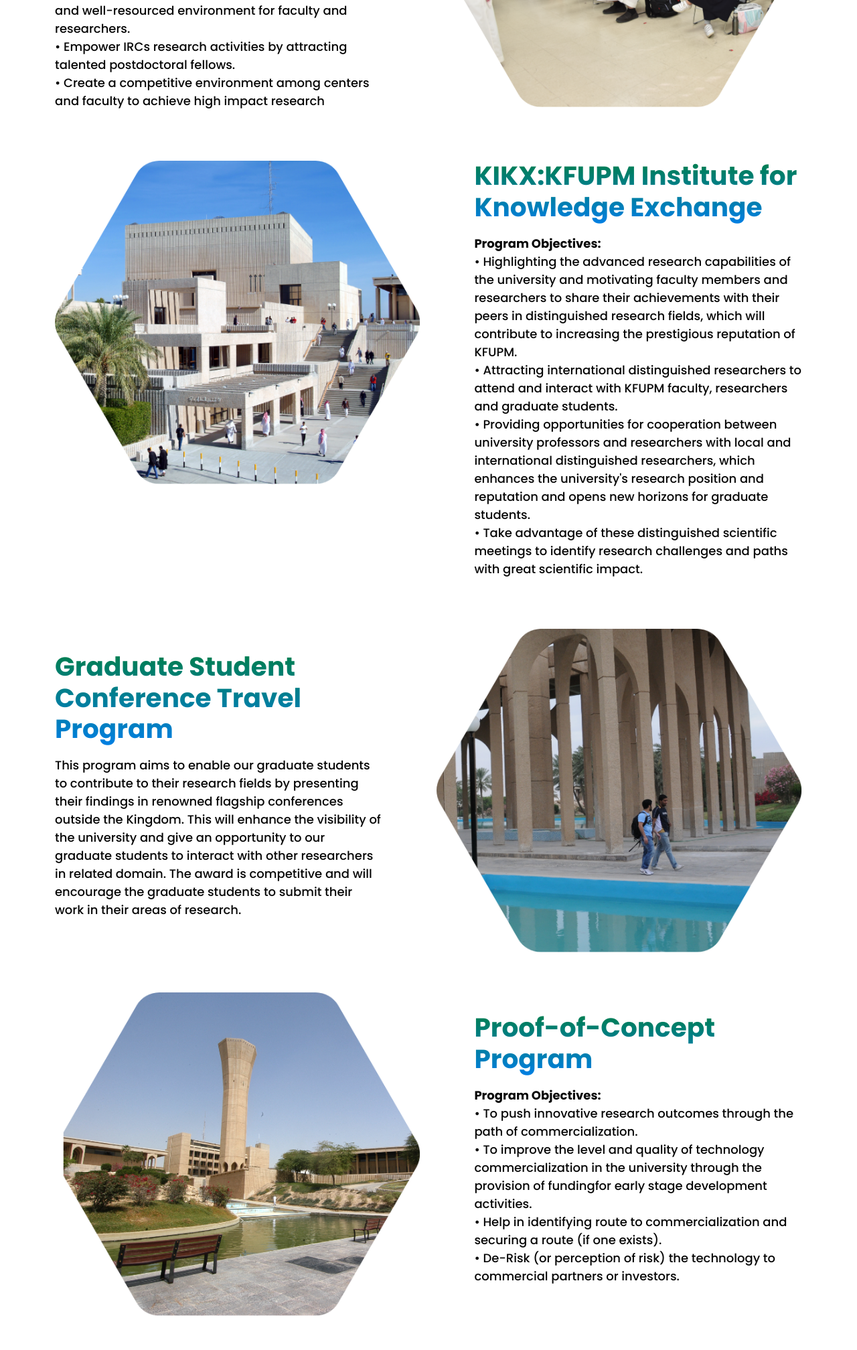
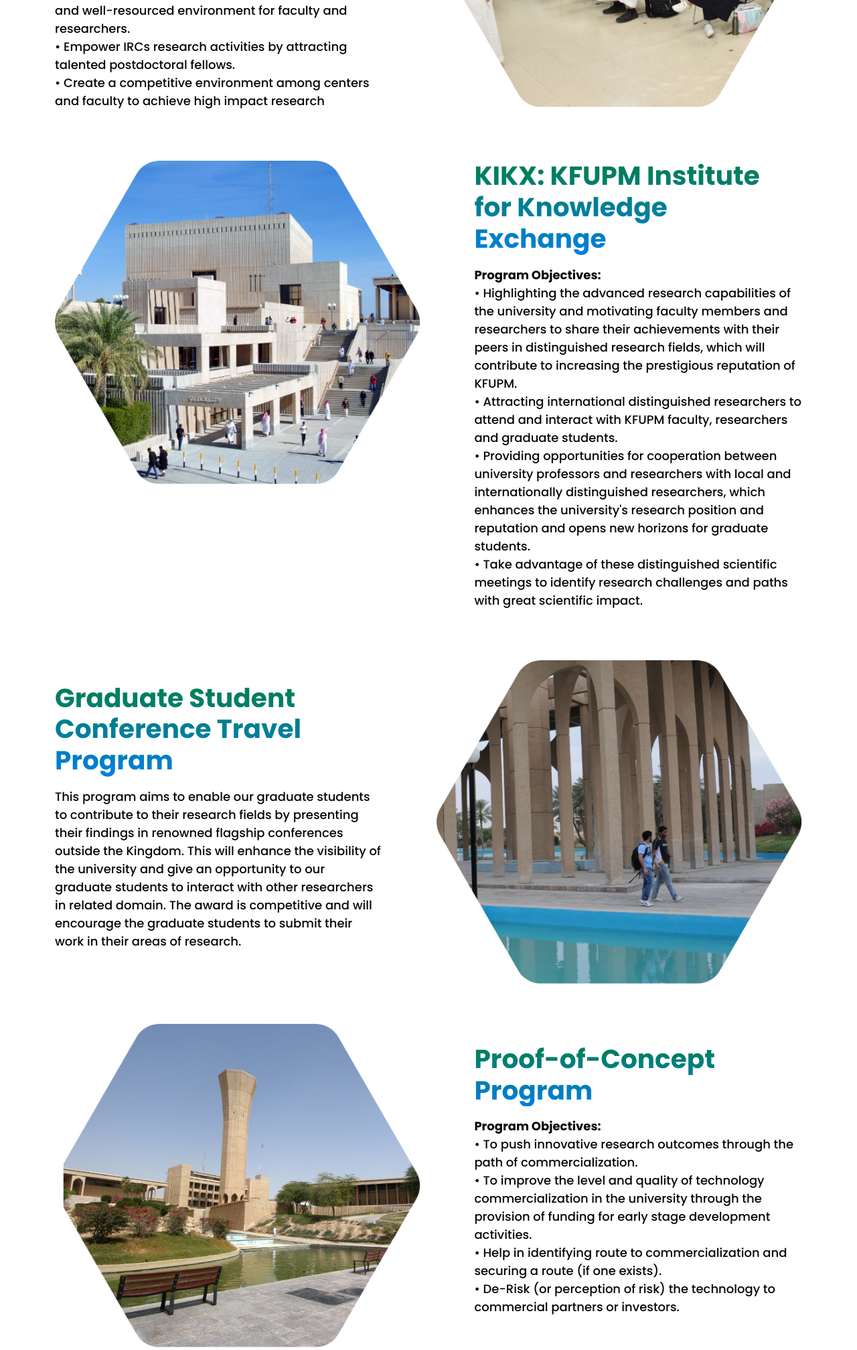
Before and after one commit to projectsinfin/KFUPM, a Django app: page /research in a window 1280 px wide. Shown: the part 1721-3737 px from the top of the page at 67% size. Run offline with Django 3.2, Linux system fonts and the light colour scheme; some libraries are stand-ins or nearby versions.

Commit message:
text changes

```diff
--- a/home/templates/home/research_&_innovation.html
+++ b/home/templates/home/research_&_innovation.html
@@ -172,7 +172,7 @@
                                 </div>
                                 <div class="slidstud col-md-4">
                                     <img src="{% static 'icon14.png' %}">
-                                    <h3>Communication<br> systems & Sensing</h3>
+                                    <h3>Communication<br> Systems & Sensing</h3>
                                 </div>
                                 <div class="slidstud col-md-4">
                                     <img src="{% static 'icon15.png' %}">
@@ -216,10 +216,10 @@
                     <img data-aos="fade-right" class="img-fluid" src="{% static 'info2.png' %}">
                 </div>
                 <div class="col-md-6 batboor">
-                    <h1 data-aos="fade-left" class="mb-3">KIKX:KFUPM Institute for Knowledge Exchange</h1>
+                    <h1 data-aos="fade-left" class="mb-3">KIKX: KFUPM Institute for Knowledge Exchange</h1>
                     <p data-aos="fade-left"><strong>Program Objectives:</strong><br>• Highlighting the advanced research capabilities of the university and motivating faculty members and researchers to share their achievements with their peers in distinguished research fields,
                         which will contribute to increasing the prestigious reputation of KFUPM.<br> • Attracting international distinguished researchers to attend and interact with KFUPM faculty, researchers and graduate students.<br> • Providing opportunities
-                        for cooperation between university professors and researchers with local and international distinguished researchers, which enhances the university's research position and reputation and opens new horizons for graduate students.<br>                        • Take advantage of these distinguished scientific meetings to identify research challenges and paths with great scientific impact.
+                        for cooperation between university professors and researchers with local and internationally distinguished researchers, which enhances the university's research position and reputation and opens new horizons for graduate students.<br>                        • Take advantage of these distinguished scientific meetings to identify research challenges and paths with great scientific impact.
                     </p>
                 </div>
             </div>
@@ -241,7 +241,7 @@
                 <div class="col-md-6 batboor">
                     <h1 data-aos="fade-left" class="mb-3">Proof-of-Concept Program</h1>
                     <p data-aos="fade-left"><strong>Program Objectives:</strong><br>• To push innovative research outcomes through the path of commercialization.<br> • To improve the level and quality of technology commercialization in the university through the provision of
-                        fundingfor early stage development activities.<br> • Help in identifying route to commercialization and securing a route (if one exists).<br> • De-Risk (or perception of risk) the technology to commercial partners or investors.</p>
+                        funding for early stage development activities.<br> • Help in identifying route to commercialization and securing a route (if one exists).<br> • De-Risk (or perception of risk) the technology to commercial partners or investors.</p>
                 </div>
             </div>
             <div class="row marg-b">
```
